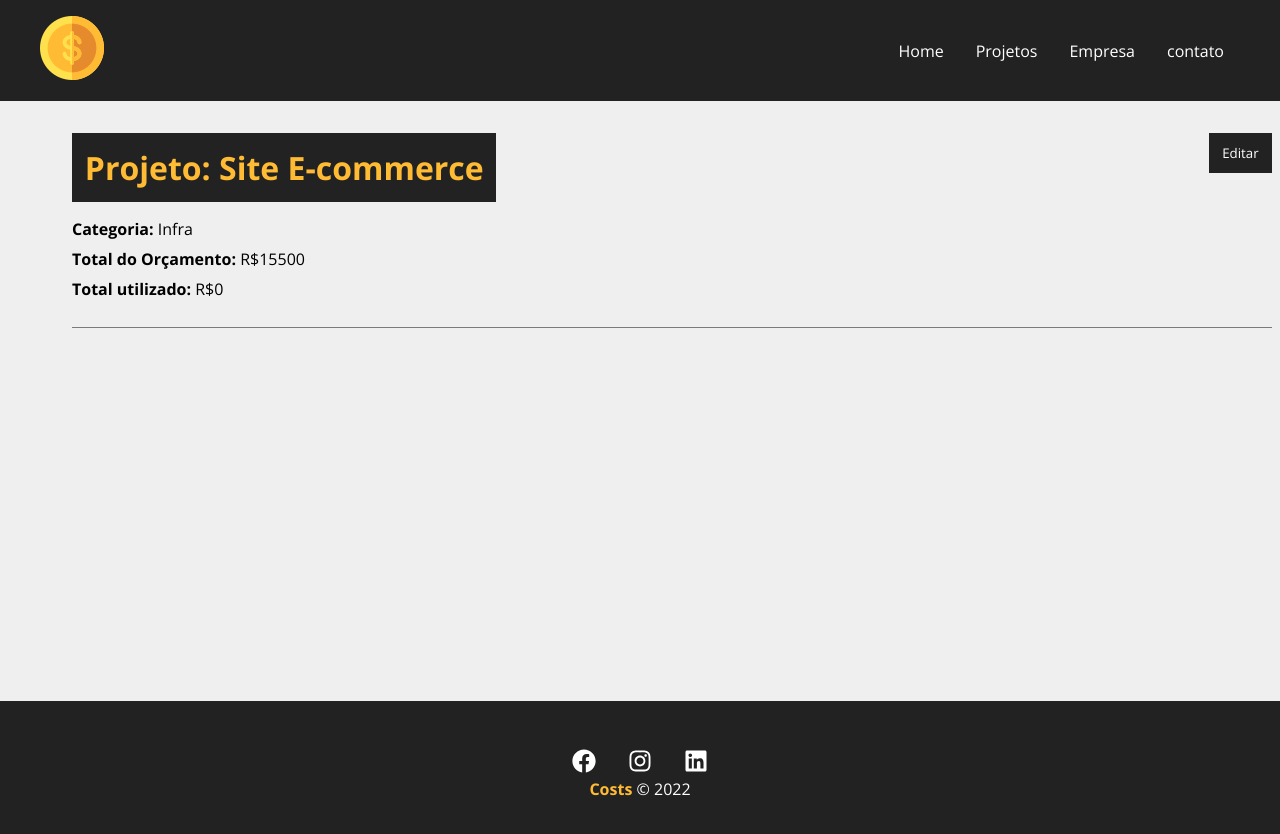
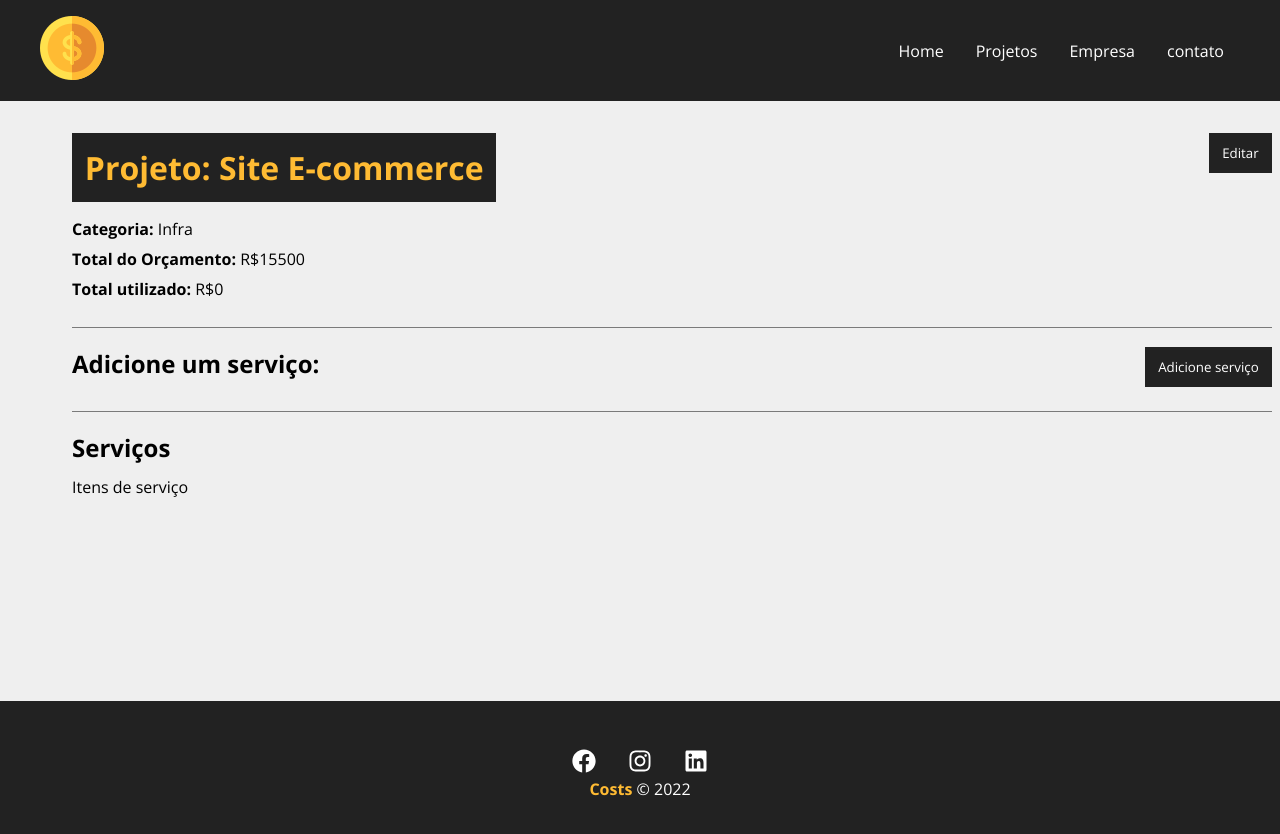
Before and after one commit to joellaranjeira/costs, a React (Create React App) app: page /projeto/1 in a window 1280 px wide. Shown: the top 834 px of the page. Built offline with nearby package versions, Linux system fonts and the light colour scheme; data requests are answered from the project's data file.

Commit message:
Aula 33 completa

```diff
--- a/src/components/pages/Project.js
+++ b/src/components/pages/Project.js
@@ -12,8 +12,10 @@ function Project() {
     const { id } = useParams()
     const [project, setProject] = useState([])
     const [showProjectForm, setShowProjectForm] = useState(false)
+    const [showServiceForm, setShowServiceForm] = useState(false)
     const [message, setMessage] = useState()
     const [type, setType] = useState()
+
 
     useEffect(() => {
         setTimeout(() => {
@@ -31,7 +33,7 @@ function Project() {
     }, [id])
 
     function editPost(project) {
-
+        setMessage('')
         if (project.budget < project.cost) {
             //mensagem
             setMessage('O orçamento não pode ser menor que o custo do projeto!')
@@ -57,6 +59,9 @@ function Project() {
     }
     function toggleProjectForm() {
         setShowProjectForm(!showProjectForm)
+    }
+    function toggleServiceForm() {
+        setShowServiceForm(!showServiceForm)
     }
 
     return (
@@ -91,6 +96,19 @@ function Project() {
                             </div>
                         )}
                     </div>
+                    <div className={styles.service_form_container}>
+                        <h2>Adicione um serviço:</h2>
+                        <button className={styles.btn} onClick={toggleServiceForm}>
+                            {!showServiceForm ? 'Adicione serviço' : 'Fechar'}
+                        </button>
+                        <div className={styles.project_info}>
+                            {showServiceForm && <div>Formulario de serviço</div>}
+                        </div>
+                    </div>
+                    <h2>Serviços</h2>
+                    <Container customClass="start">
+                        <p>Itens de serviço</p>
+                    </Container>
                 </Container>
             </div>
         ) : (
```
